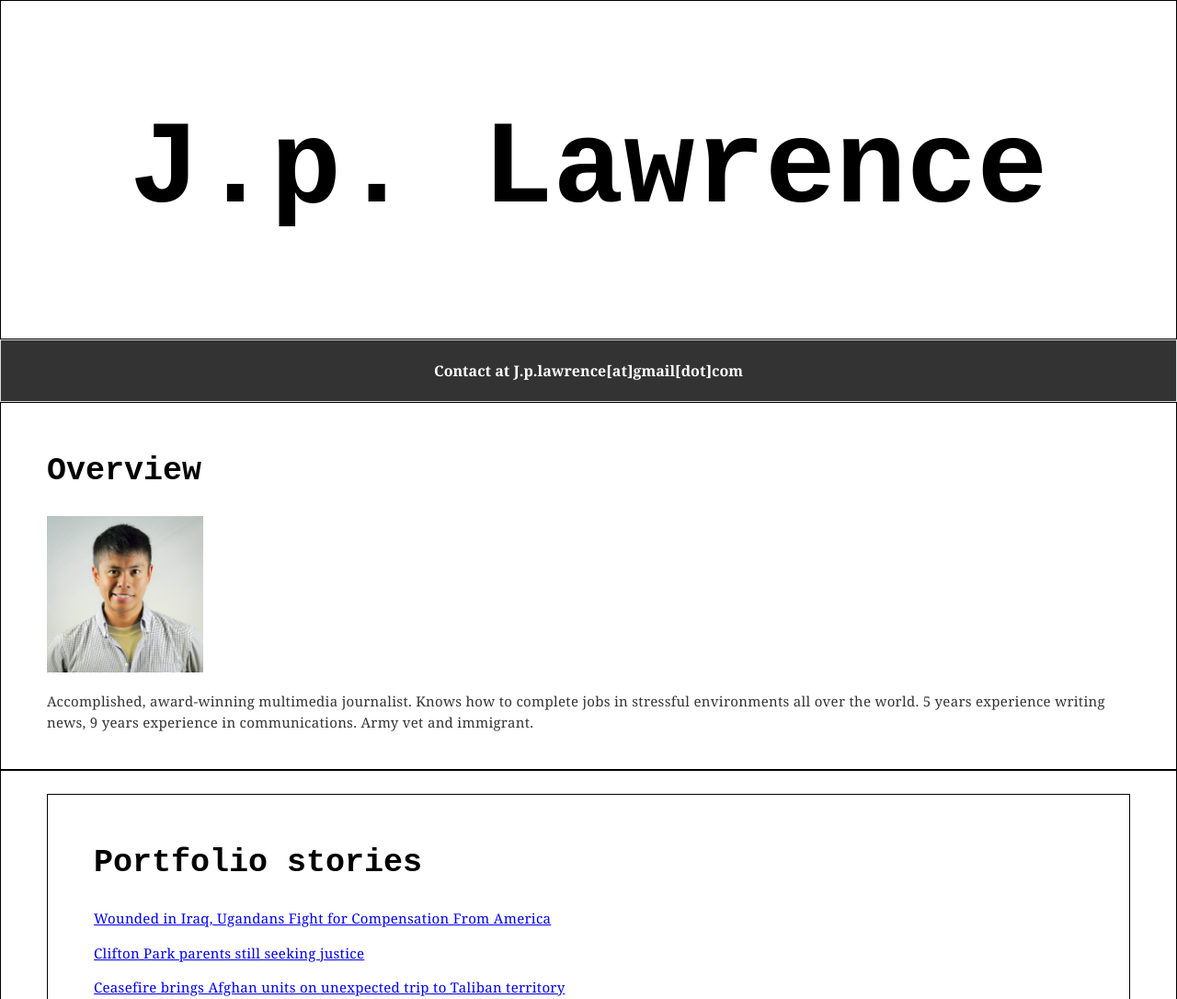
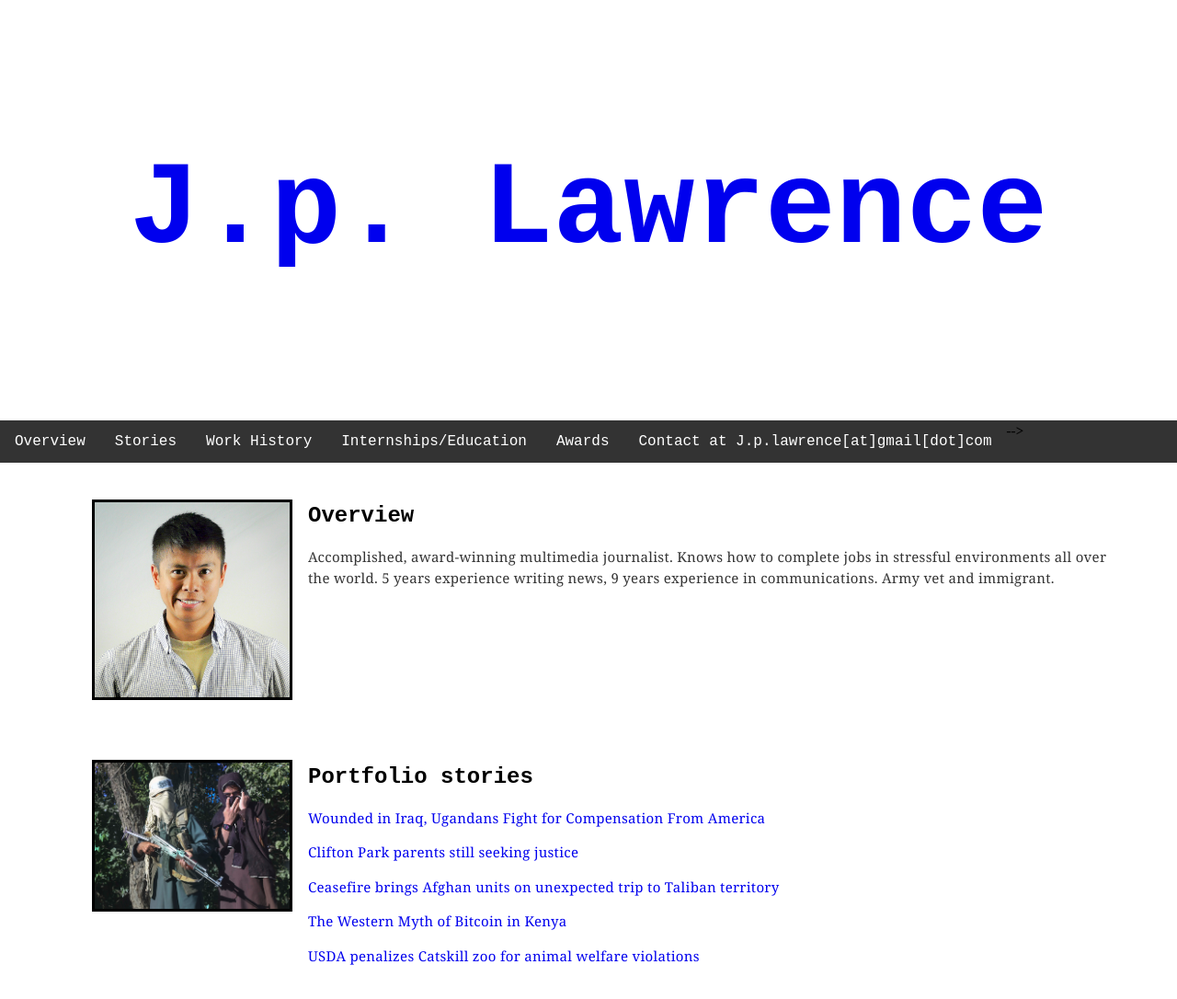
Before and after one commit to jplawrence3/hello-hello, a plain HTML site: page index.html in a window 1280 px wide. Shown: the top 1086 px of the page at 92% size. Drawn offline with Linux system fonts and the light colour scheme.

Commit message:
181011upload
new upload

```diff
--- a/class-portfolio.css
+++ b/class-portfolio.css
@@ -1,11 +1,11 @@
 div {
-    border: 1px solid black;
+    border: 0px none;
     padding: 25px 50px 25px 50px;
 	overflow: auto;
 
 }
 
-h1, h2 {
+h1, h2, li {
 	font-family: 'IBM Plex Mono', monospace;
 	}
 h1 {
@@ -13,7 +13,7 @@ h1 {
 	text-align: center;
 	font-weight: bold;
 	}
-h2 {
+h2, {
 	font-size: 35px;
 	text-align: left;
 	}
@@ -32,44 +32,6 @@ body {
 
 ul {
     list-style-type: none;
-    padding: 0;
-    border: 1px solid #ddd;
-}
-
-ul li {
-    padding: 8px 16px;
-    border-bottom: 1px solid #ddd;
-}
-
-ul li:last-child {
-    border-bottom: none
-}
-.list
-{font-weight: bolder;
-	color: black;
-	text-decoration: underline;
-	text-align left: ;
-	text-decoration: none;
-}
-.toprow
-{font-weight: bolder;
-	color: white;
-	text-decoration: underline;
-	text-align center;
-	text-decoration: none;
-}
-
-ul {
-    list-style-type: none;
-    padding: 0;
-}
-
-ul li {
-    padding: 8px 16px;
-=}
-
-ul {
-    list-style-type: none;
     margin: 0;
     padding: 0;
     overflow: hidden;
@@ -80,7 +42,7 @@ ul {
 }
 
 li {
-    float: center;
+    float: left;
 }
 
 li a {
@@ -97,7 +59,7 @@ li a:hover {
 
 .active {
     background-color: #C0C0C0;
-
+}
 
 
 a:link {
@@ -108,6 +70,10 @@ a:hover {
     text-decoration: underline;
 }a
 
+a:visited {
+    color: black;
+}
+
 .center {
     padding: 70px 0;
     border: 3px solid green;
@@ -116,9 +82,23 @@ a:hover {
 .header
 {
     padding: 70px;
-    border: 100px solid #4CAF50;
+    border: 100px solid #white;
 }
 
 img {
+    float: right;
+    border: 3px solid black;
+
+}
+
+.first-column {
+    width: 24%;
+    padding: 0 0px 0 0;
     float: left;
 }
+
+.second-column {
+    width: 75%;
+    padding: 0 10px 0 0;
+    float: right;
+}
--- a/index.html
+++ b/index.html
@@ -3,41 +3,47 @@
 <head>
 	<title></title>
 	<link rel="stylesheet" type="text/css" href="class-portfolio.css">
+	<script type="text/javascript" src="hello.js"></script>
 </head>
 <body> <!--start of my body -->
 
 <div class="header">
-	  <h1>J.p. Lawrence</h1>
+	<a href="#Overview"><h1>J.p. Lawrence</h1></a>
+
 </div>
 
 
 <ul class="toprow">
-  <!--
 
-  <li><a class="active" href="#home">Overview</a></li>
-  <li><a href="#news">Stories</a></li>
-  <li><a href="#contact">Work History</a></li>
-  <li><a href="#contact">Internships/Education</a></li>
-  <li><a href="#contact">Awards</a></li>
+
+  <li><a href="#Overview">Overview</a></li>
+  <li><a href="#Portfolio_stories">Stories</a></li>
+  <li><a href="#Work_History">Work History</a></li>
+  <li><a href="#Internships">Internships/Education</a></li>
+  <li><a href="#Awards">Awards</a></li>
 -->
   <li><a href="#contact">Contact at J.p.lawrence[at]gmail[dot]com</a></li>
-
 </ul>
 
+<div id="Overview">
+	<div class="first-column">
+		<p><img src="me.jpg" alt="jp.lawrence" style="width:75%; margin-right:15px;">
+	</div>
 
-<div>
-	<h2>Overview
+	<div class="second-column">
+		<h2 >Overview
 		</h2>
-	<p><img src="me.jpg" alt="jp.lawrence" style="width:170px;height:170px;margin-right:15px;">
-
 		<p>
 			Accomplished, award-winning multimedia journalist. Knows how to complete jobs in stressful environments all over the world. 5 years experience writing news, 9 years experience in communications. Army vet and immigrant.
 		</p>
 	</div>
+</div>
 
-
-<div>
-	<div>
+<div id="Portfolio_stories">
+	<div class="first-column">
+		<p><img src="logar.jpg" alt="photo from logar" style="width:75%; margin-right:15px;">
+	</div>
+<div class="second-column">
 	<h2>Portfolio stories
 	</h2>
 	  <p><a href=https://theintercept.com/2016/02/22/wounded-in-iraq-ugandan-contractors-fight-for-compensation-in-america/>Wounded in Iraq, Ugandans Fight for Compensation From America </a></p>
@@ -48,9 +54,12 @@
 </div>
 </div>
 
-
-<div>
-	<h2>Work History
+<div id="Work_History">
+	<div class="first-column">
+		<p><img src="ALBANY.jpg" alt="Fire in Cohoes, N.Y." style="width:75%; margin-right:15px;">
+	</div>
+	<div class="second-column">
+		<h2 >Work History
 		</h2>
 		<p>
 			 <b> STARS AND STRIPES  Afghanistan Reporter Feb. 2018 - Present, Kabul, Afghanistan </b>
@@ -74,9 +83,14 @@
 			Service in Iraq, Kuwait, Qatar, Hurricane Sandy recovery, Iraq War drawdown, war games in Australia and Germany. Received Army Commendation Medal, Army Achievement Medal. Basic Leader Course Grad. Trained on M4, M249, M240B, combatives, and convoy operations on LMTV trucks and Humvees.
 		</p>
 		</div>
+</div>
 
-<div>
-	<h2>Internships/Education
+<div id="Internships">
+	<div class="first-column">
+		<p><img src="Columbia.jpg" alt="Masters Columbia University" style="width:75%; margin-right:15px;">
+	</div>
+	<div class="second-column">
+		<h2 >Internships/Education
 		</h2>
 		<p>
 			Internships at the New York Times, Associated Press in East Africa, ABC News in New York, and Fox Sports North in Minnesota.
@@ -88,20 +102,21 @@
 			Bachelors of Arts in Anthropology from Bard College.
 		</p>
 	</div>
+</div>
 
-
-<div>
-	<h2>Awards
+<div id="Awards">
+	<div class="first-column">
+		<p><img src="emmy.png" alt="Regional Emmy" style="width:75%; margin-right:15px;">
+	</div>
+	<div class="second-column">
+		<h2 >Awards
 		</h2>
-	<p>
-		2014: Columbia Best Thesis Prize - Winner for thesis on Ugandan contracted on American bases in Iraq
-	</p>
-	<p>
-		2014: International Reporting Prize - Winner for best writing on an international issue: foreign aid to Uganda
-	</p>
-	<p>
-	2013: Regional Emmy Award Winner - Member of a team chronicling four soldiers on deployment to Iraq.
-	</p>
+		<p>	2015 Columbia Journalism School Best Thesis Prize - Winner for photo/print story on Ugandan contractors injured on U.S. bases in Iraq. 	</p>
+		<p>2015 James A. Wechsler International Reporting Prize - Winner for article on American aid to Uganda </p>
+		<p>2014 Overseas Press Club Foundation Scholarship - One of 15 winners for international journalism, fellowship with AP		</p>
+		<p>2013 Regional Emmy Award Winner - Member of a team chronicling four soldiers on deployment to Iraq.</p>
+		<p>2013 New York Press Association Second Place Feature - Story on changing sports recruiting practices at Bard College.</p>
+	</div>
 </div>
 
 
```
Also changed, not shown: hello.js (added, +51 -0 lines), columbia.jpg (added), dummy.html (renamed from portfolio-website.html), emmy.PNG (added), logar.jpg (added), pineapple.jpg (added), 2 other files. Lines whose indentation alone changed are shown as unchanged.
